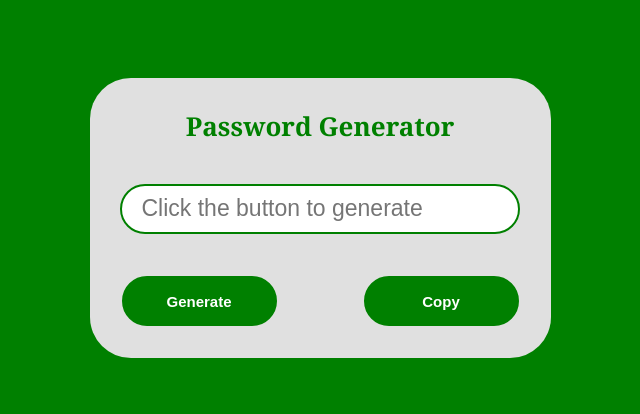
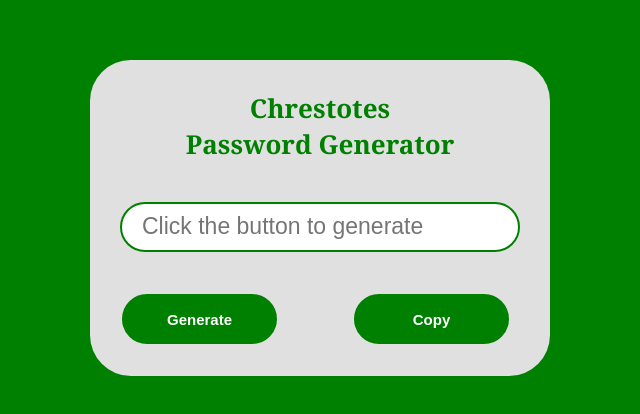
Before and after one commit to IDGoodness/PasswordGenerator, a plain HTML site: page index.html in a window 1280 px wide. Shown: the part 182-596 px from the top of the page, without its empty margins (320-960 px from the left). Drawn offline with Linux system fonts and the light colour scheme.

Commit message:
Added commit

```diff
--- a/index.html
+++ b/index.html
@@ -13,6 +13,7 @@
 <body>
     <section>
         <div class="box">
+            <h1>Chrestotes</h1>
             <h2>Password Generator</h2>
             <input type="text" name="" placeholder="Click the button to generate" id="password" readonly>
             <table>
--- a/style.css
+++ b/style.css
@@ -23,6 +23,17 @@ body {
     background: #e0e0e0;
     box-shadow:  -26px 26px 100px green,
                  26px -26px 100px green;
+}
+
+.box h1{
+    margin-bottom: 0px;
+    text-align: center;
+    font-size: 26px;
+    color: green;
+    font-family: Cambria, Cochin, Georgia, Times, 'Times New Roman', serif;
+    border-radius: 36px;
+    border-radius: 41px;
+    border-radius: 41px;
 }
 
 .box h2{
@@ -78,7 +89,7 @@ input::placeholder{
 }
 
 .btn2{
-    margin-left: 85px
+    margin-left: 75px
 }
 
 #button:hover {
```
